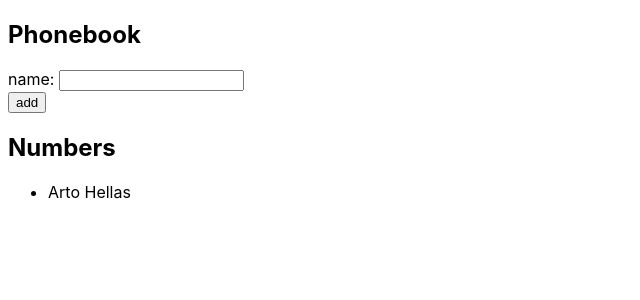
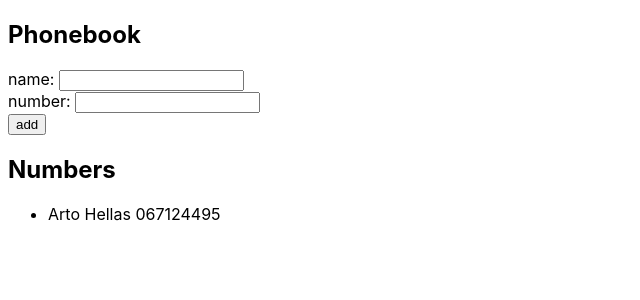
Before and after one commit to baciucristian/fullstackopen-course, a React (Create React App) app in the folder part_2/phonebook/: page / in a window 1280 px wide. Shown: the top 300 px of the page, without its empty margins (0-640 px from the left). Built offline with nearby package versions, Linux system fonts and the light colour scheme; the HTML template or start-up script is replaced by a standard one.

Commit message:
Solution 2.8

```diff
--- a/part_2/phonebook/src/App.js
+++ b/part_2/phonebook/src/App.js
@@ -2,14 +2,21 @@ import React, {useState} from 'react';
 import Person from './components/Person';
 
 const App = () => {
-  const [persons, setPersons] = useState([{name: 'Arto Hellas'}]);
+  const [persons, setPersons] = useState([
+    {
+      name: 'Arto Hellas',
+      number: '067124495',
+    },
+  ]);
   const [newName, setNewName] = useState('');
+  const [newNumber, setNewNumber] = useState('');
 
   const addPerson = event => {
     event.preventDefault();
 
     const personObject = {
       name: newName,
+      number: newNumber,
     };
 
     const hasSameName = persons.some(person => person.name === newName);
@@ -18,12 +25,15 @@ const App = () => {
     if (hasSameName) alert(`${newName} is already added to phonebook`);
     else {
       setPersons(persons.concat(personObject));
-      setNewName('');
     }
   };
 
   const handleNameChange = event => {
     setNewName(event.target.value.trim());
+  };
+
+  const handleNumberChange = event => {
+    setNewNumber(event.target.value.trim());
   };
 
   return (
@@ -33,6 +43,10 @@ const App = () => {
         <div>
           name: <input onChange={handleNameChange} />
         </div>
+        <div>
+          number: <input onChange={handleNumberChange} />
+        </div>
+
         <div>
           <button type="submit">add</button>
         </div>
--- a/part_2/phonebook/src/components/Person.js
+++ b/part_2/phonebook/src/components/Person.js
@@ -1,7 +1,11 @@
 import React from 'react';
 
 const Person = ({person}) => {
-  return <li>{person.name}</li>;
+  return (
+    <li>
+      {person.name} {person.number}
+    </li>
+  );
 };
 
 export default Person;
```
